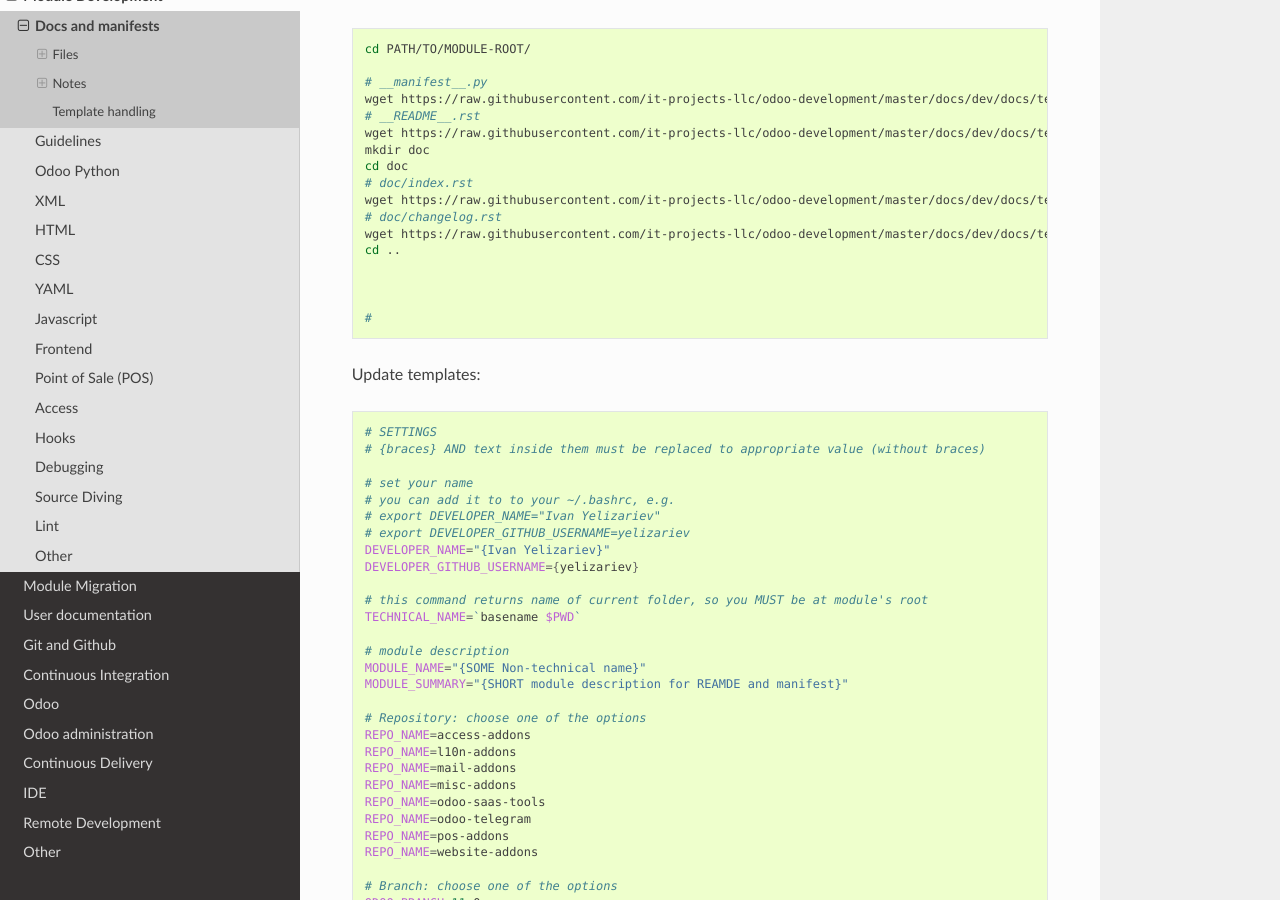
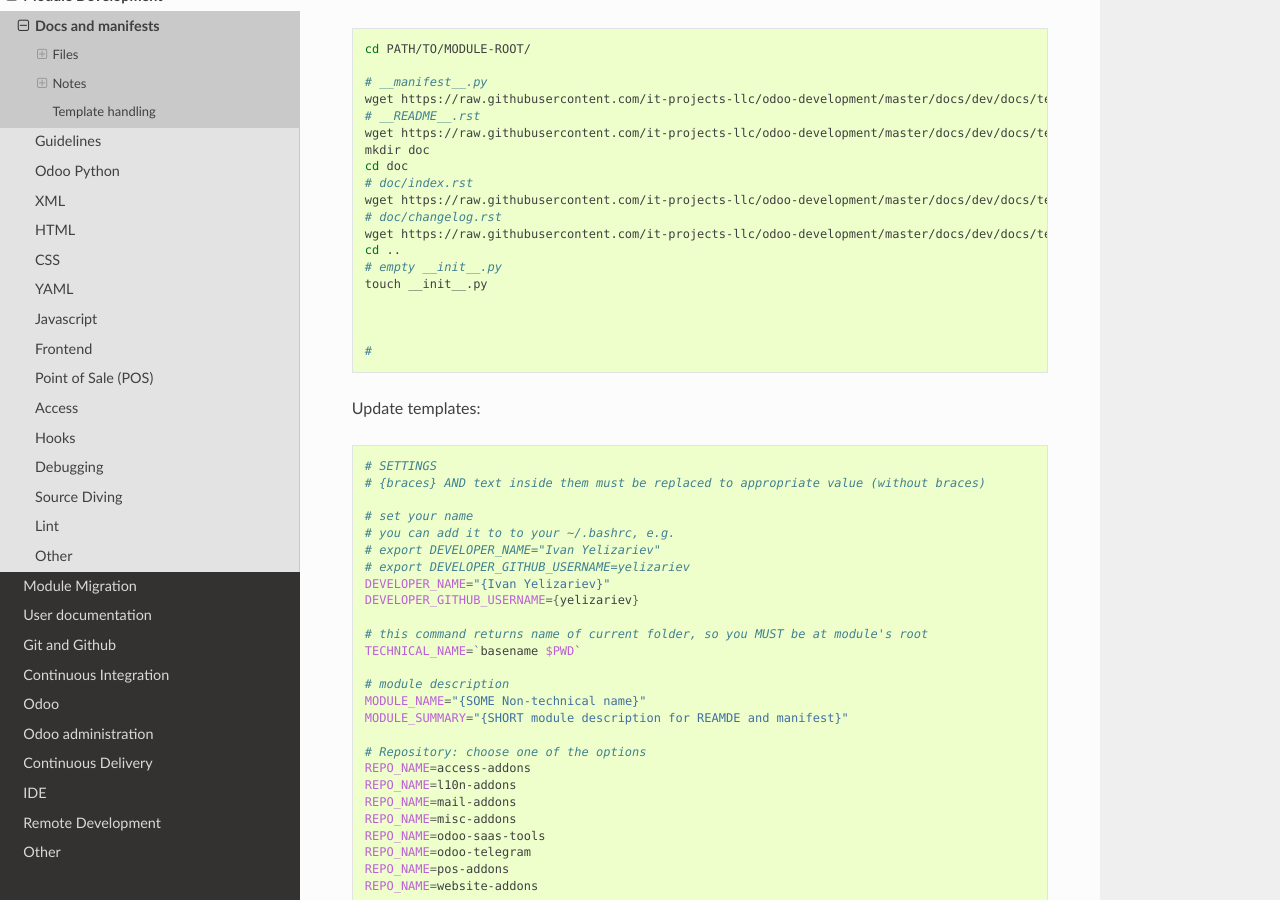
Before and after one commit to itpp-labs/odoo-development, a Sphinx documentation site: the page built from docs/dev/docs/index.rst, in a window 1280 px wide and 900 px high, scrolled down 936 px. Built offline with Sphinx 7.4.7 and the Read the Docs theme 2.0.0, drawn with Linux system fonts in a browser that asks for light colours; pages that are not in the unit, such as notebooks, are missing from menus.

Commit message:
Update index.rst

```diff
--- a/docs/dev/docs/index.rst
+++ b/docs/dev/docs/index.rst
@@ -46,6 +46,8 @@ Download templates:
     # doc/changelog.rst
     wget https://raw.githubusercontent.com/it-projects-llc/odoo-development/master/docs/dev/docs/templates/doc/changelog.rst
     cd ..
+    # empty __init__.py
+    touch __init__.py
 
 
 
```
